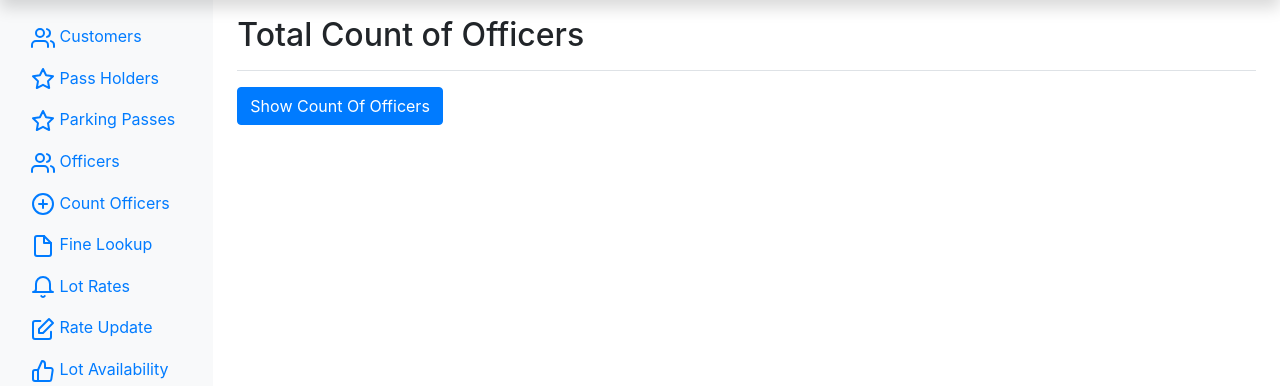
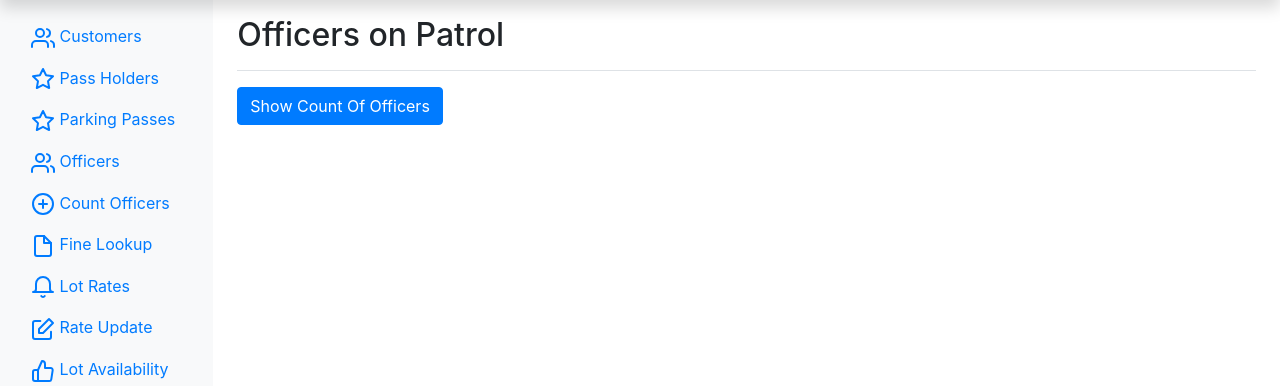
Before and after one commit to sassansh/Parking-Lot-System, a PHP site: page /countofficers.php in a window 1280 px wide. Shown: the part 40-426 px from the top of the page. Run offline with PHP 8.4, Linux system fonts and the light colour scheme; data comes from the database, SQL or seed files in the repository.

Commit message:
changed the header

```diff
--- a/templates/countOfficersTemplate.php
+++ b/templates/countOfficersTemplate.php
@@ -2,7 +2,7 @@
 <?php include 'inc/sidebar.php'; ?>
 <main role="main" class="col-md-9 ml-sm-auto col-lg-10 px-md-4">
     <div class="d-flex justify-content-between flex-wrap flex-md-nowrap align-items-center pt-3 pb-2 mb-3 border-bottom">
-        <h1 class="h2">Total Count of Officers</h1>
+        <h1 class="h2">Officers on Patrol</h1>
     </div>
 <form method="post" action="countofficers.php">
     <input type="submit" name="show" class="btn btn-primary" value="Show Count Of Officers">
```
